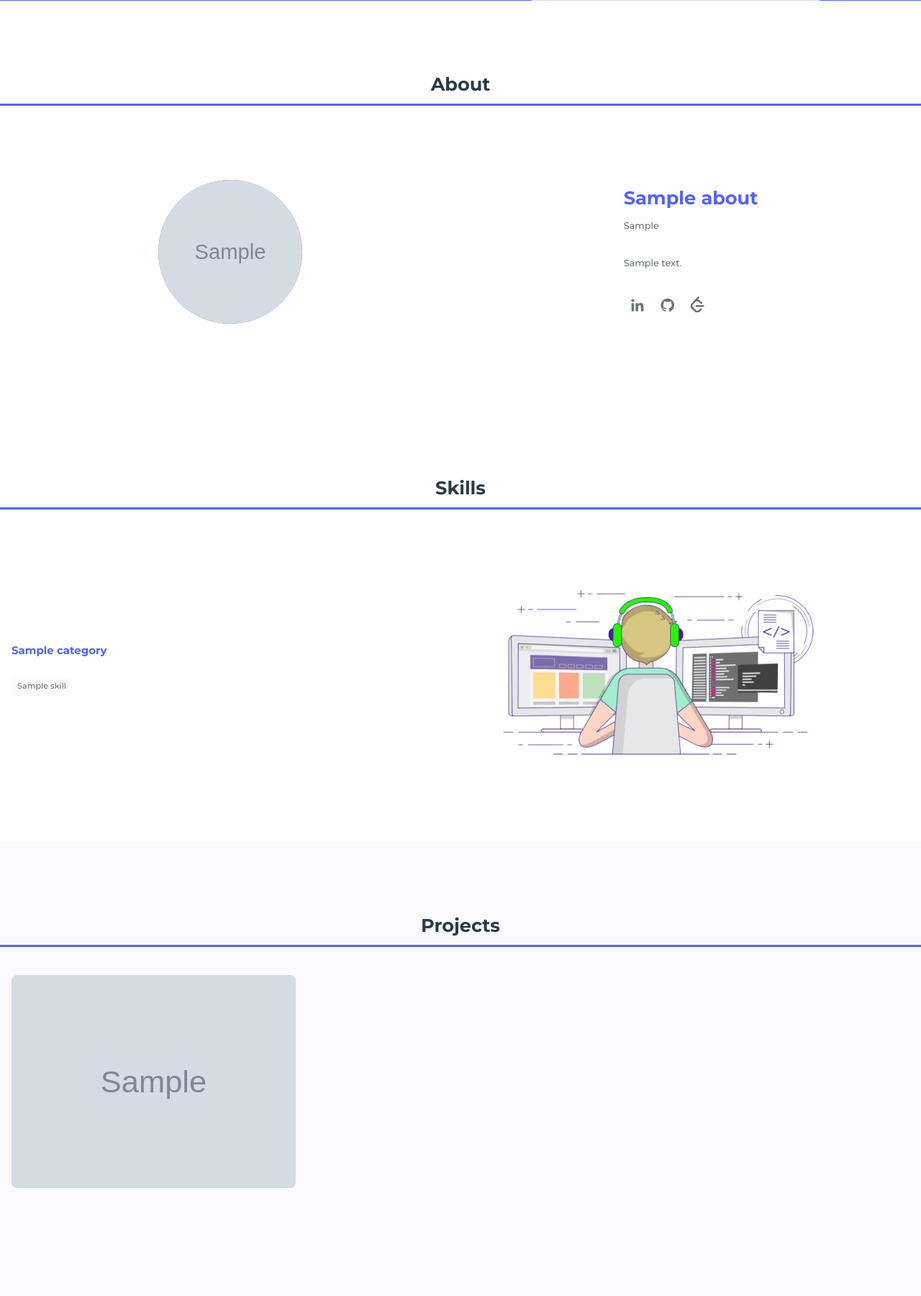
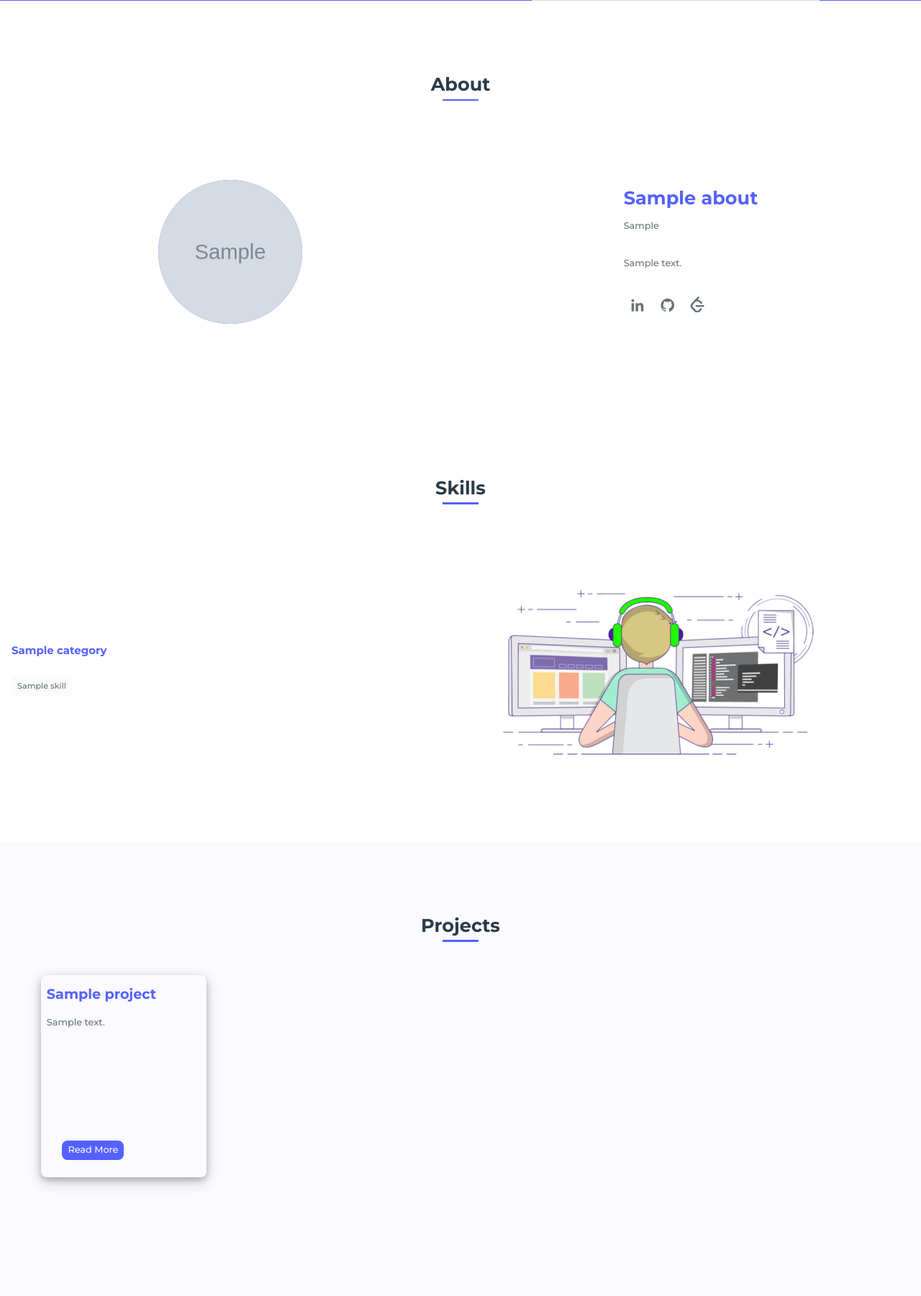
Before and after one commit to quirrelHK/e-portfolio, a Django app: page / in a window 1280 px wide. Shown: the part 799-2600 px from the top of the page at 72% size. Run offline with Django 5.2, Linux system fonts and the light colour scheme; tables that the repository leaves empty hold one stand-in row (values such as "Sample post"); grey boxes marked "Sample" are stand-in pictures; some libraries are stand-ins or nearby versions.

Commit message:
updated projects section

```diff
--- a/ritesh/models.py
+++ b/ritesh/models.py
@@ -12,17 +12,17 @@ class Home(models.Model):
     updated = models.DateTimeField(auto_now=True)
 
     # Overriding the save method to resize the images
-    def save(self, *args, **kwargs):
-        super().save(*args, **kwargs)
+    # def save(self, *args, **kwargs):
+    #     super().save(*args, **kwargs)
 
-        img = Image.open(self.picture.path)
+    #     img = Image.open(self.picture.path)
 
-        if img.height > 300 or img.width > 300:
-            output_size = (300,300)
-            img.thumbnail(output_size)
-            img.save(self.image.path)
-    def __str__(self) -> str:
-        return self.name
+    #     if img.height > 300 or img.width > 300:
+    #         output_size = (300,300)
+    #         img.thumbnail(output_size)
+    #         img.save(self.picture.path)
+    # def __str__(self) -> str:
+    #     return self.name
 
 
 # About Section
@@ -65,6 +65,7 @@ class Project(models.Model):
     link = models.URLField(max_length=200)
     image = models.ImageField(upload_to='project/')
     name = models.CharField(max_length=150)
+    description = models.TextField(blank=False)
 
     def __str__(self) -> str:
         return f"Project {self.id}"
--- a/ritesh/templates/index.html
+++ b/ritesh/templates/index.html
@@ -125,10 +125,15 @@
                 <div class="portfolio__container bd-grid">
                     {% for project in projects %}
                         <div class="portfolio__img">
-                            <img src="{{ project.image.url }}" alt="">
+                            <div class="portfolio__name">
+                                {{ project.name }}
+                            </div>
+                            <p class="portfolio__description">{{ project.description }}</p>
+                            <a class="portfolio__button" href="{{ project.link }}" target="_blank">Read More</a>
+                            <!-- <img src="{{ project.image.url }}" alt="">
                             <div class="portfolio__link">
                                 <a href="{{ project.link }}" target="_blank" class="portfolio__link-name">{{ project.name }}<br>View details</a>
-                            </div>
+                            </div> -->
                         </div>
                     {% endfor %}
                 </div>
--- a/static/assets/css/styles.css
+++ b/static/assets/css/styles.css
@@ -15,6 +15,7 @@
     --text-color: #697477;
     --grey-color: #eeeeee;
     --black-color: #000000;
+    --blue-color: #a6c3e3;
 }
 
 /*===== Fuente y tipografia =====*/
@@ -130,14 +131,15 @@ img{
 .section-title::after{
     position: absolute;
     content: "";
-    width: 100%;
+    width: calc(var(--h2-font-size) + 1.5rem);
     height: .18rem;
     left: 0;
     right: 0;
     margin: auto;
-    top: 115%;
+    top: 99%;
     background-color: var(--first-color);
 }
+
 
 /*===== LAYOUT =====*/
 .bd-grid{
@@ -213,7 +215,7 @@ img{
 .active::after{
     position: absolute;
     content: "";
-    width: calc(var(--h2-font-size) + 1.5rem);
+    width: 100%;
     height: .18rem;
     left: 0;
     top: 99%;
@@ -329,13 +331,38 @@ img{
     row-gap: 2rem;
 }
 .portfolio__img{
-    display: flex;
-    position: relative;
-    overflow: hidden;
-    /* height: 250px; */
+    width: 55vw;
+    height: 75vw;
+    background-color: var(--white-color);
+    border-radius: 0.5rem;
+    padding: 0.7rem 0.5rem;
+    box-shadow: 0 4px 8px 0 rgba(0, 0, 0, 0.2), 0 6px 20px 0 rgba(0, 0, 0, 0.19);
 }
 .portfolio__img img{
     border-radius: .5rem;
+}
+.portfolio__name{
+    font-size: 5.5vw;
+    color: var(--first-color);
+    font-weight: bold;
+    position: absolute  ;
+}
+.portfolio__description{
+    position: relative;
+    margin-top: 10vw;
+    font-size: var(--normal-font-size);
+}
+.portfolio__button{
+    background-color: var(--first-color);
+    position: absolute;
+    display: block;
+    border: var(--white-color);
+    border-radius: 0.5rem;
+    cursor: pointer;
+    color: var(--white-color);
+    padding: 0.2rem 0.5rem;
+    top: 65vw;
+    left: 14.5vw;
 }
 .portfolio__link{
     position: absolute;
@@ -357,6 +384,12 @@ img{
 .portfolio__link-name{
     text-align: center;
     color: var(--dark-color);
+}
+.portfolio__button:focus,
+.portfolio__button:hover{
+    background-color: var(--white-color);
+    border: 1px solid var(--blue-color);
+    color: var(--first-color);
 }
 
 /* ===== CONTACT =====*/
@@ -396,6 +429,13 @@ img{
     outline: none;
     font-size: var(--normal-font-size);
     cursor: pointer;
+    border: 1px solid var(--first-color);
+}
+.contact__button:focus,
+.contact__button:hover{
+    background-color: var(--white-color);
+    color: var(--first-color);
+    border: 1px solid var(--blue-color);
 }
 
 /* ===== FOOTER=====*/
@@ -528,11 +568,43 @@ img{
     }
 
     .portfolio__container{
-        grid-template-columns: repeat(3, 1fr);
+        grid-template-columns: repeat(4, 1fr);
         grid-template-rows: repeat(2, 1fr);
-        column-gap: 2rem;
-        row-gap: 2rem;
+        column-gap: 0rem;
+        row-gap: 4rem;
     }
+    .portfolio__img{
+        width: 18vw;
+        height: 22vw;
+        background-color: var(--white-color);
+        border-radius: 0.5rem;
+        padding: 0.7rem 0.5rem;
+        box-shadow: 0 4px 8px 0 rgba(0, 0, 0, 0.2), 0 6px 20px 0 rgba(0, 0, 0, 0.19);
+    }
+    .portfolio__name{
+        font-size: 1.5vw;
+        color: var(--first-color);
+        font-weight: bold;
+        position: absolute  ;
+    }
+    .portfolio__description{
+        position: relative;
+        margin-top: 3.5vw;
+        font-size: var(--normal-font-size);
+    }
+    .portfolio__button{
+        background-color: var(--first-color);
+        position: absolute;
+        display: block;
+        border: var(--white-color);
+        border-radius: 0.5rem;
+        cursor: pointer;
+        color: var(--white-color);
+        padding: 0.2rem 0.5rem;
+        top: 18vw;
+        left: 5.5vw;
+    }
+
 
     .contact__container{
         grid-template-columns: repeat(2, 1fr);
```
Also changed, not shown: ritesh/migrations/0005_project_description.py (added).
